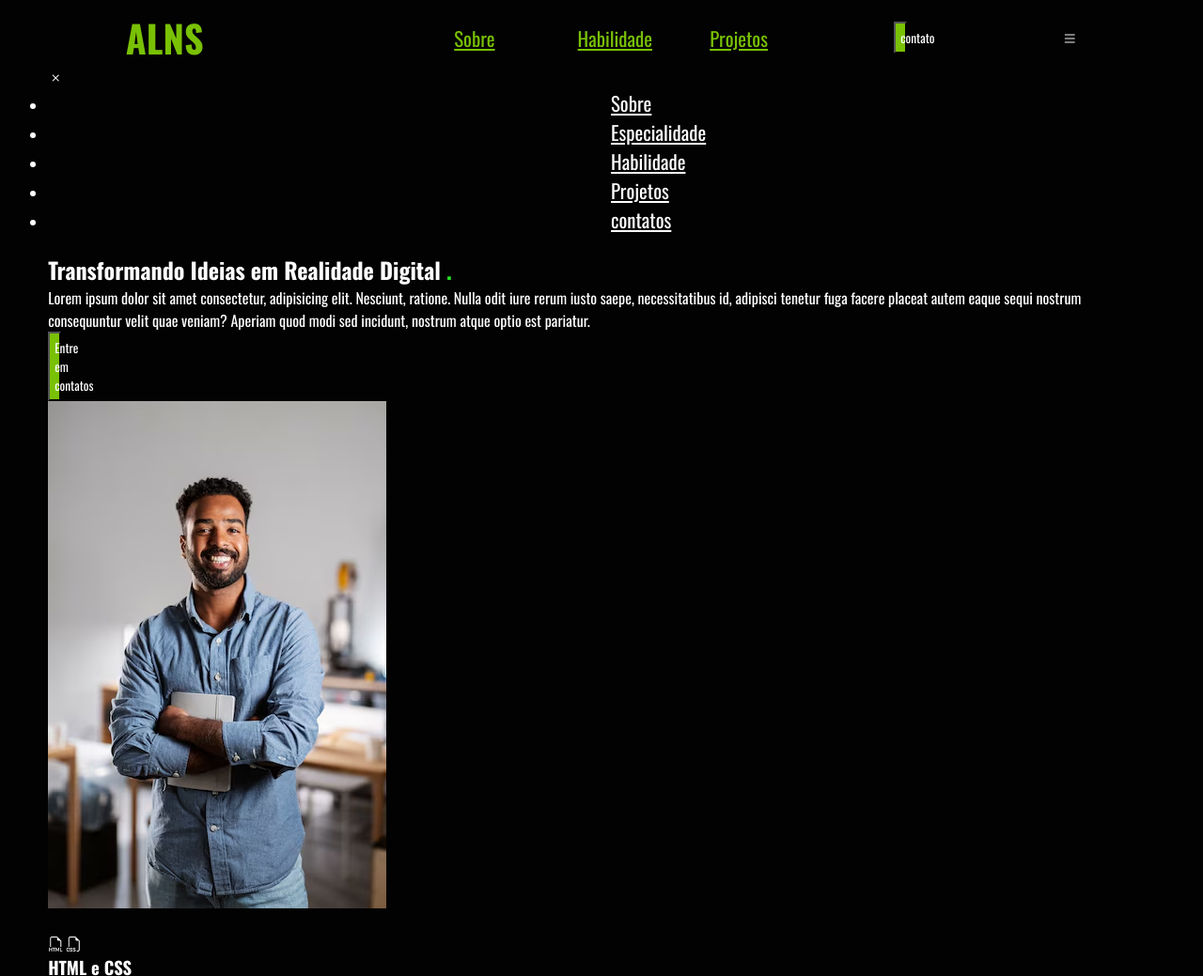
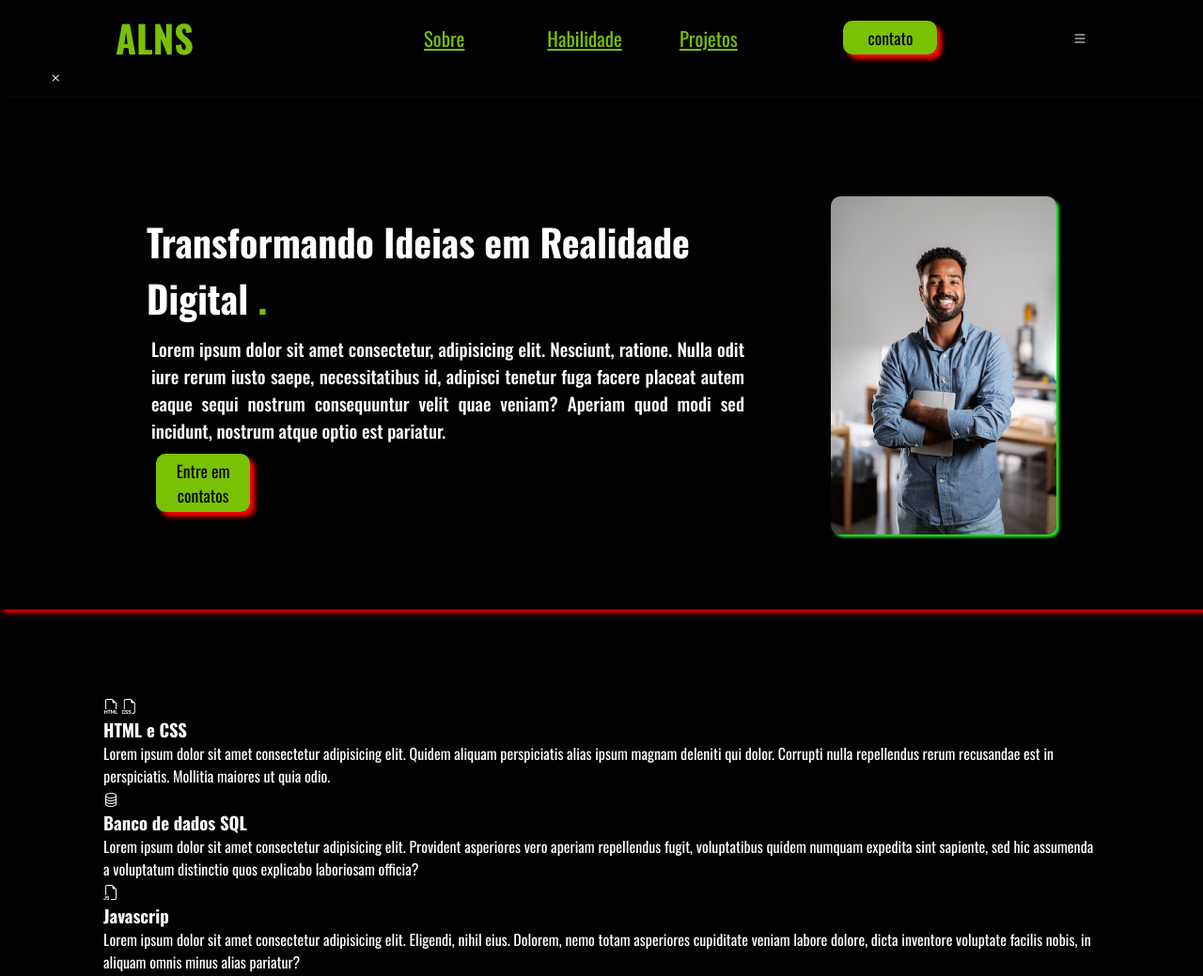
Before and after one commit to Alexandre-Silva200/Portifolio-web-pessoal, a plain HTML site: page index.html in a window 1280 px wide. Shown: the top 1039 px of the page at 94% size. Drawn offline with nearby package versions, Linux system fonts and the light colour scheme.

Commit message:
header e section inicio
finalizado

```diff
--- a/css/index.css
+++ b/css/index.css
@@ -51,7 +51,6 @@ li a i{
 header{
     width: 100%;
     height: auto;
-    box-shodow: 2px 5px 5px #ffffff36
 }
 
 .flex{
@@ -87,5 +86,73 @@ header .inter-face .flex ul li a{
 button{
     background-color: rgba(152, 243, 6, 0.795);
     padding: 5px;
-    width: 5px;
+    width: 100px;
+    border-radius: 10px;
+    border: none;
+    color: black;
+    font-size: 1.1rem;
+    box-shadow: 5px 5px 5px red;
+    transition: 1s all ease;
+    cursor: pointer;
 }
+
+button:hover{
+    font-size: 1.3rem;
+    width: 105px;
+}
+
+/*section inicio*/
+
+section{
+    max-width: 1600px;
+    padding: 80px 5%;
+    box-shadow: 3px 3px 5px red;
+}
+
+.txt-inicio{
+    background-color: transparent;
+    width: 60%;
+    height: 300px;
+}
+
+.txt-inicio h2{
+    font-size: 2.5rem;
+    margin-bottom: 10px;
+}
+
+.txt-inicio span{
+    color: rgba(152, 243, 6, 0.795);
+}
+
+.txt-inicio p{
+    margin-left: 5px;
+    text-align: justify;
+    font-size: 1.2rem;
+    font-weight: 500;
+}
+
+
+.txt-inicio .btn-02{
+    width: 150px;
+    margin-top: 10px;
+    margin-left: 10px;
+    cursor: pointer;
+}
+
+.img-inicio img{
+    width: 15rem;
+    border-radius: 10px;
+    position: relative;
+    animation: flutuar 2s ease-in-out infinite alternate;
+    box-shadow: 3px 3px 3px rgb(37, 226, 37);
+}
+
+@keyframes flutuar {
+    0%{
+        top: 0;
+    }
+
+    100%{
+        top: 30px;
+    }
+}
--- a/index.html
+++ b/index.html
@@ -47,7 +47,7 @@
                     <i class="bi bi-x"></i>
                 </div> <!--botao de fechamento-->
 
-                <nav>
+                <!-- <nav>
                     <ul>
                         <li>
                             <a href="#">Sobre</a>
@@ -69,7 +69,7 @@
                             <a href="#">contatos</a>
                         </li>
                     </ul>
-                </nav> <!--menu mobile-->
+                </nav> menu mobile -->
             </div>
             <div class="oveley-menu" id="oveley-menu"></div>
         </div> <!--fim da inter-face-->
@@ -79,7 +79,7 @@
         <section class="inicio">
             <div class="inter-face">
                 <div class="flex">
-                    <div class="tex-inicio">
+                    <div class="txt-inicio">
                         <h2>Transformando Ideias em Realidade Digital <span>.</span></h2>
                         <p>
                             Lorem ipsum dolor sit amet consectetur, adipisicing elit. Nesciunt, ratione. Nulla odit iure rerum iusto saepe, necessitatibus id, adipisci tenetur fuga facere placeat autem eaque sequi nostrum consequuntur velit quae veniam? Aperiam quod modi sed incidunt, nostrum atque optio est pariatur.
@@ -89,10 +89,11 @@
                             <button class="btn">Entre em contatos</button>
                         </div>
 
-                        <div class="img-inicio">
-                            <img src="./img/eu-teste.avif" alt="imagem">
-                        </div>
+
                     </div> <!--fim do teste do inicio-->
+                    <div class="img-inicio">
+                        <img src="./img/eu-teste.avif" alt="imagem">
+                    </div>
                 </div><!--fim da classe flex-->
             </div><!--fim da classe inter-face-->
         </section><!--fim da section inicio-->
```
